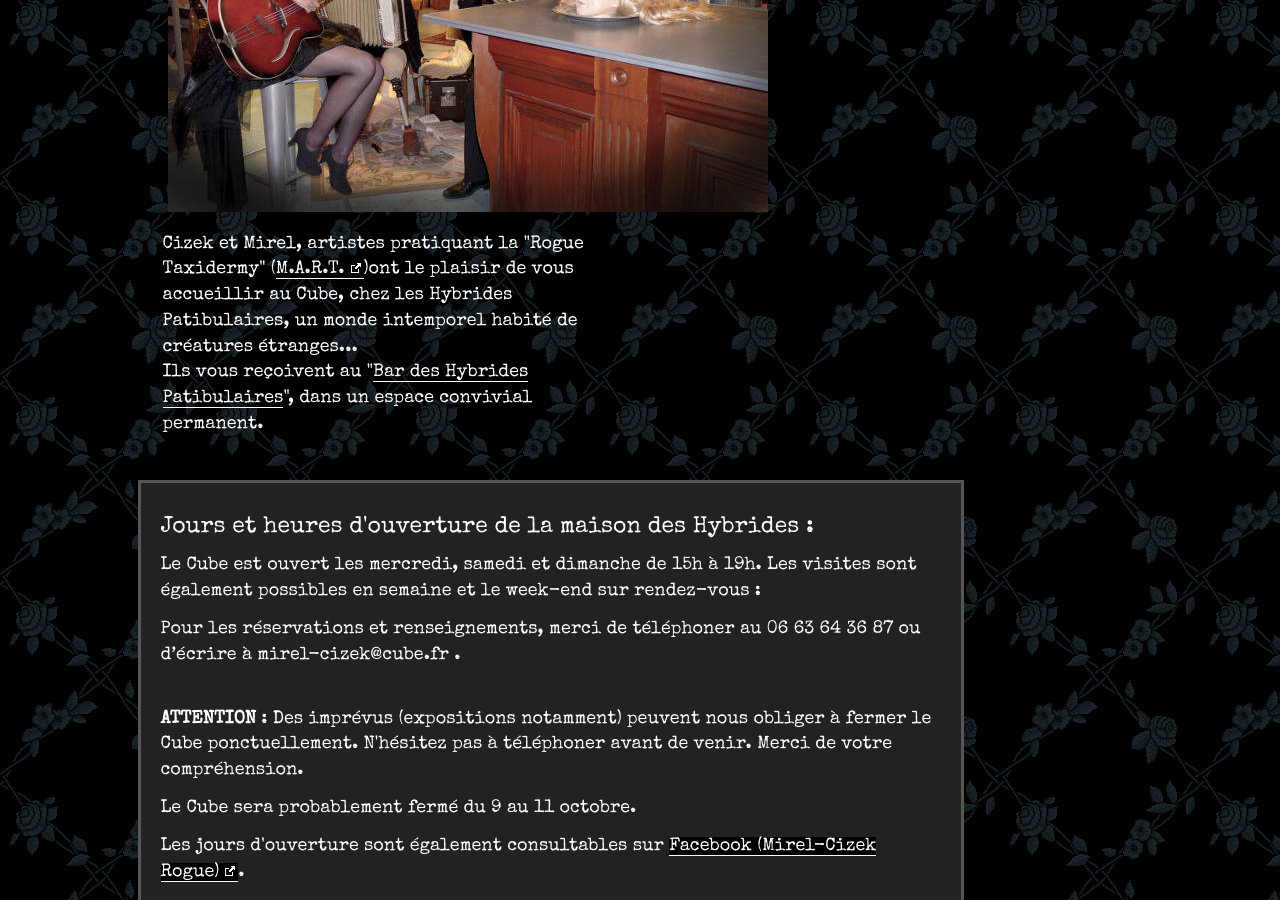
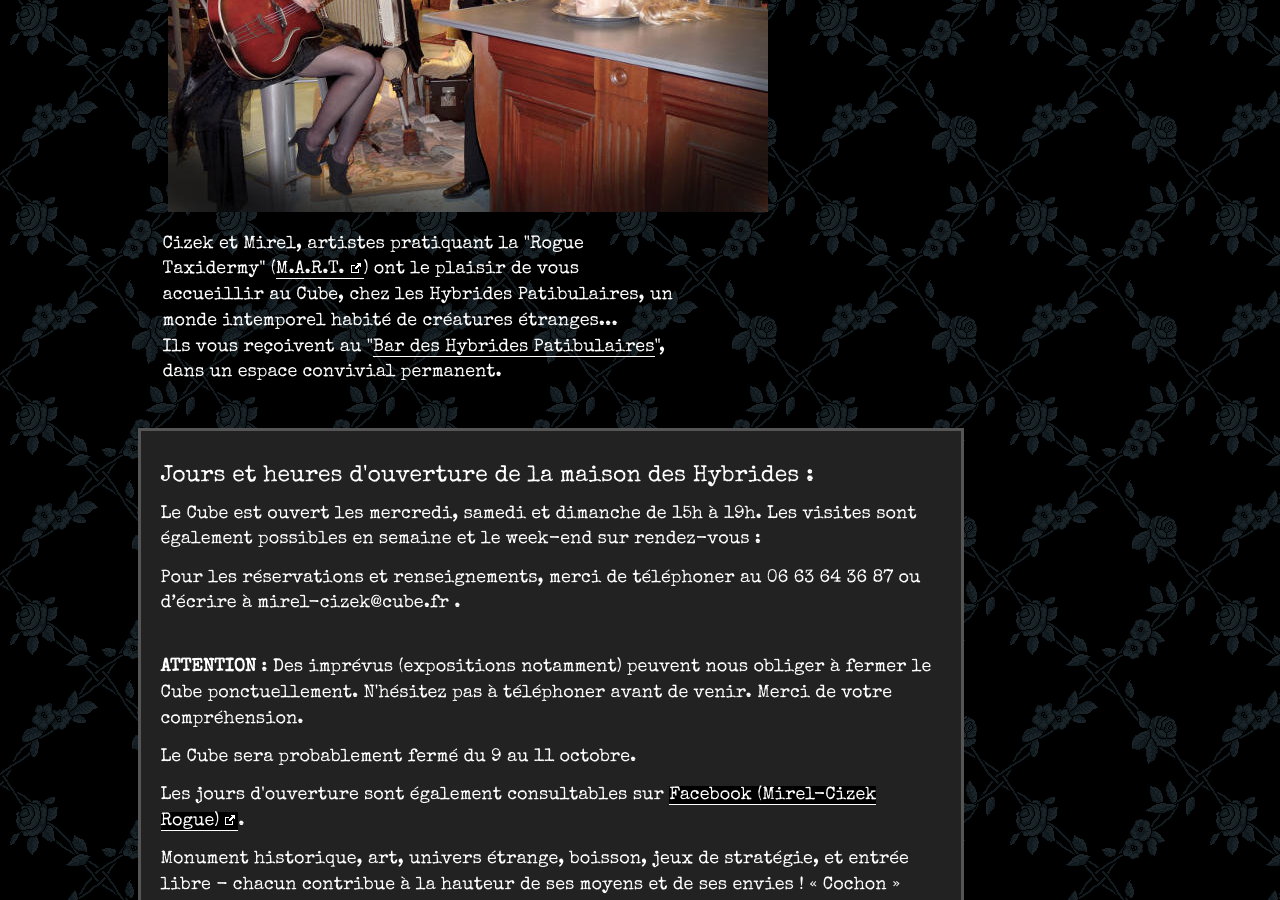
Before and after one commit to le-cube/le-cube.github.io, a Jekyll site: the page built from index.html, in a window 1280 px wide and 900 px high, scrolled down 421 px. Built offline with Jekyll 4.4.1, drawn with Linux system fonts in a browser that asks for light colours.

Commit message:
Update index.html

```diff
--- a/index.html
+++ b/index.html
@@ -6,15 +6,15 @@ weight : 10
 ---
 
 <div class="row">
-  <div class="col-md-13 col-md-offset-1">
+  <div class="col-md-14 col-md-offset-1">
     <div class="col-md-8 homeSidebar">
       <img src="{{ site.baseurl }}/img/mirel-cizek-au-bar-des-hybrides-patibulaires.jpg" alt="Mirel & Cizek au Bar des Hybrides Patibulaires" class="img-responsive">
 
     </div>
 
-    <div class="col-md-5 homeText">
+    <div class="col-md-6 homeText">
       <p>
-        Cizek et Mirel, artistes pratiquant la "Rogue Taxidermy" (<a href="http://www.roguetaxidermy.com/">M.A.R.T.</a>)ont le plaisir de vous accueillir au Cube, chez les Hybrides Patibulaires, un monde intemporel habité de créatures étranges... <br>
+        Cizek et Mirel, artistes pratiquant la "Rogue Taxidermy" (<a href="http://www.roguetaxidermy.com/">M.A.R.T.</a>) ont le plaisir de vous accueillir au Cube, chez les Hybrides Patibulaires, un monde intemporel habité de créatures étranges... <br>
         Ils vous reçoivent au "<a href="./le-bar-des-hybrides.html">Bar des Hybrides Patibulaires</a>", dans un espace convivial permanent.
       </p>
 
```
